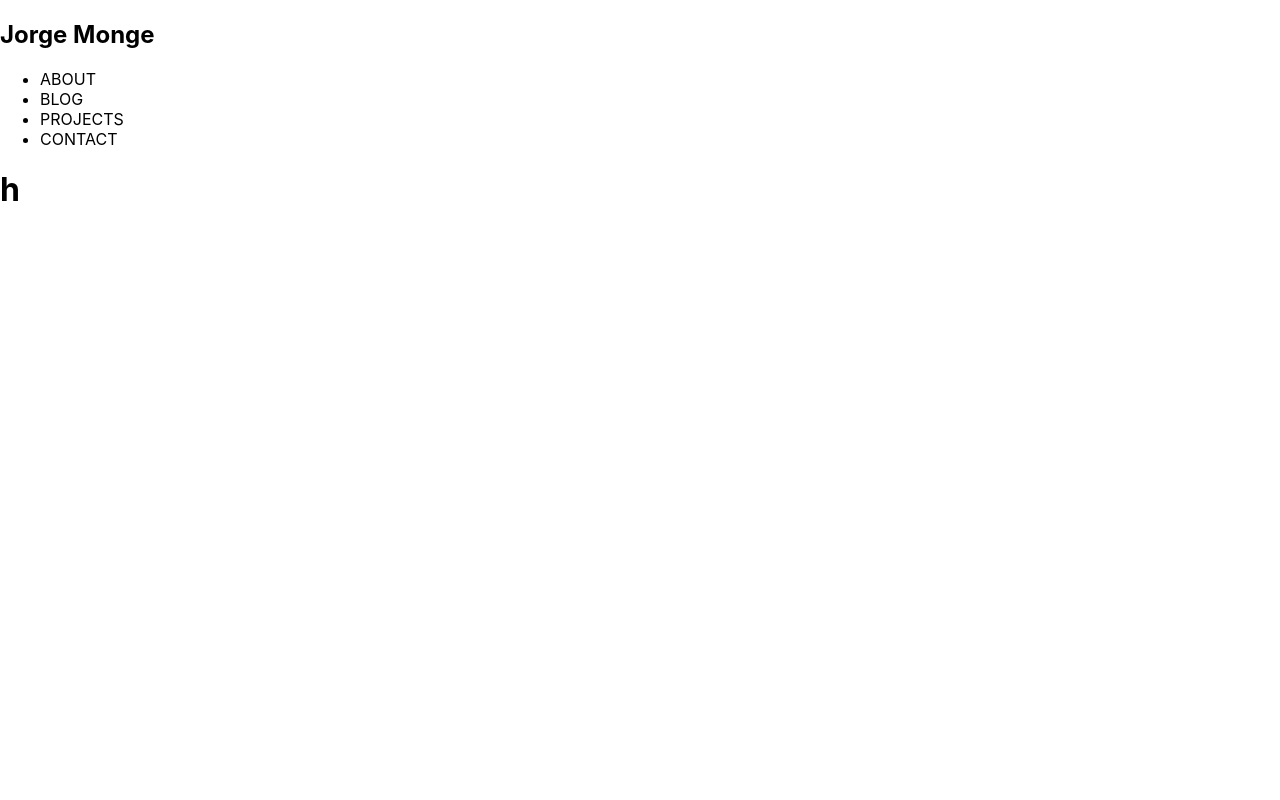
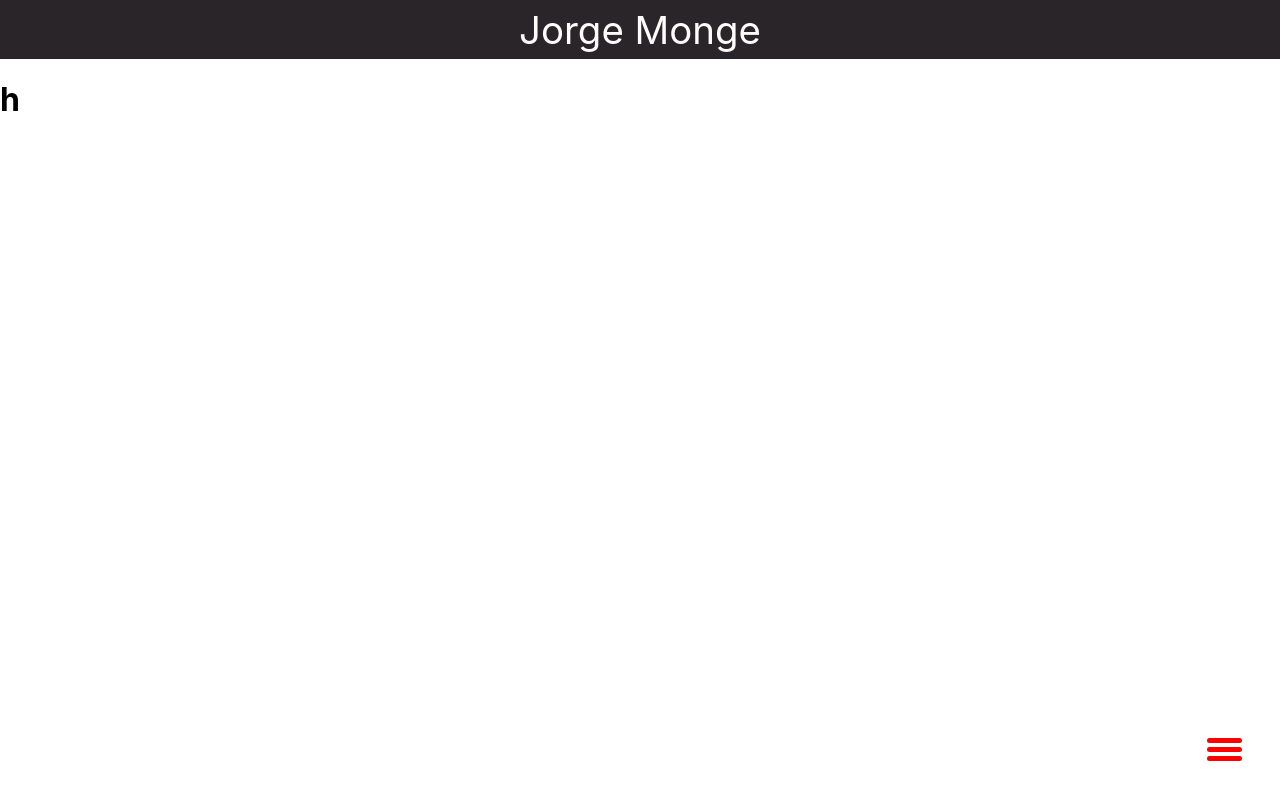
Before and after one commit to Monge1h/monge1h.com, a Next.js app in the folder webpage/: page / in a window 1280 px wide. Built offline with nearby package versions, Linux system fonts and the light colour scheme.

Commit message:
Adding classes to html tags

```diff
--- a/webpage/components/navBar.tsx
+++ b/webpage/components/navBar.tsx
@@ -1,22 +1,23 @@
+import styles from './navBar.module.css'
 
 export default function NavBar(){
 	return (
-<nav>
-           <h1>Jorge Monge</h1>
-            <section id="menu-bar">
-                <ul id="menu-ul" className="nav">
+<nav className={styles.navContainer}>
+           <h1 className={styles.h1}>Jorge Monge</h1>
+            <section id={styles.menu_bar}>
+                <ul id={styles.menu_ul} className={styles.nav}>
                     <li><a href="#">ABOUT</a></li>
                     <li><a href="/blog.html">BLOG</a></li>
                     <li><a href="#">PROJECTS</a></li>
                     <li><a href="/contact.html">CONTACT</a></li>
                 </ul>
-                <div className="menu-bg" id="menu-bg"></div>
+                <div className={styles.menu_bg} id={styles.menu_bg}></div>
             </section>
-            <div id="overlay"></div>
-            <div id="menu">
-                    <div id="bar1" className="bar"></div>
-                    <div id="bar2" className="bar"></div>
-                    <div id="bar3" className="bar"></div>
+            <div id={styles.overlay}></div>
+            <div id={styles.menu}>
+                    <div id={styles.bar1} className={styles.bar}></div>
+                    <div id={styles.bar2} className={styles.bar}></div>
+                    <div id={styles.bar3} className={styles.bar}></div>
             </div>
        </nav>
 	)
```
